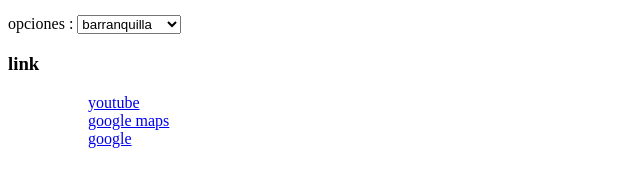
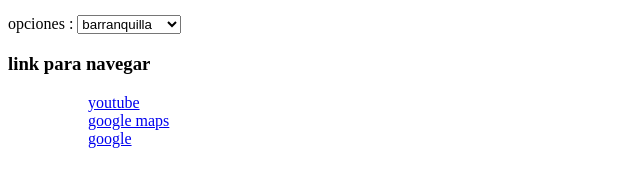
Before and after one commit to YULIET-13/practicandohtml, a plain HTML site: page index.html in a window 1280 px wide. Shown: the part 370-556 px from the top of the page, 0-640 px from the left. Drawn offline with Linux system fonts and the light colour scheme.

Commit message:
cambio de navegacion

```diff
--- a/index.html
+++ b/index.html
@@ -51,7 +51,7 @@
             <opti>medellin</option>
         </select>
         <nav>
-            <h3> link </h3>
+            <h3> link para navegar </h3>
             <ol>
             <ul> <a href="https://www.youtube.com/">youtube</a></ul>
             <ul><a href="https://www.google.com/maps/@11.0105753,-74.7922089,15z">google maps</a></ul>
```
